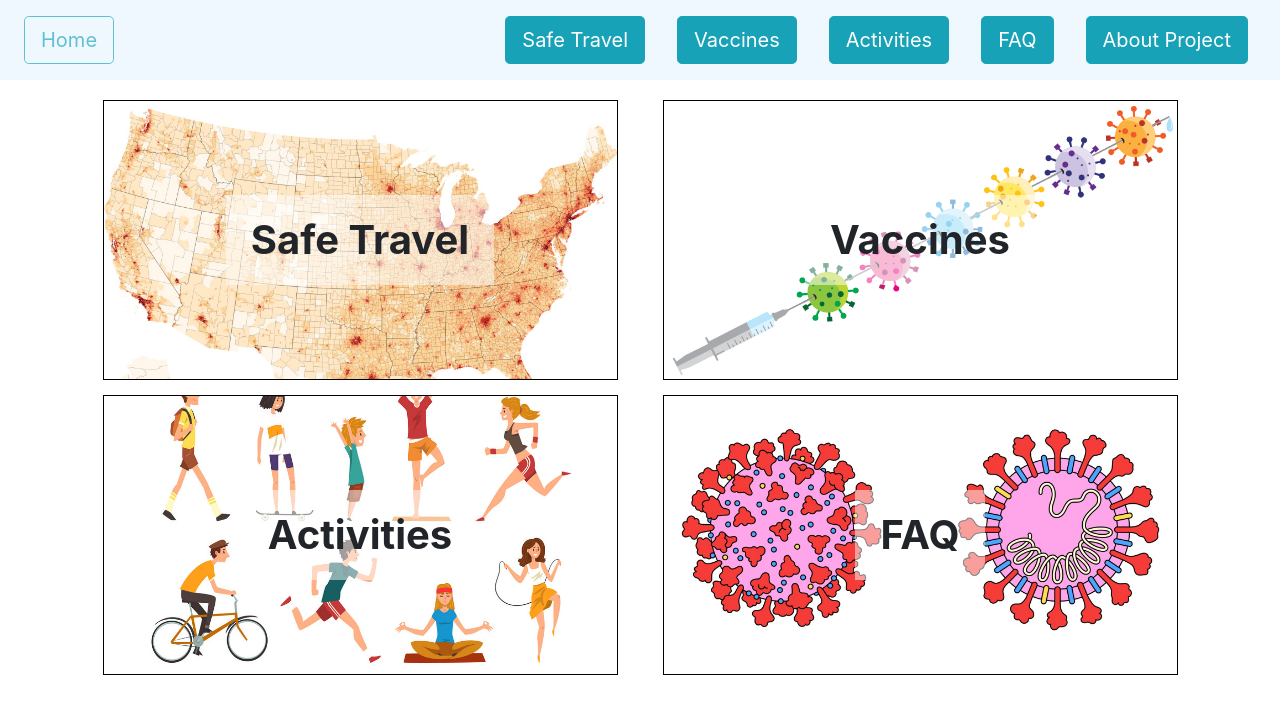
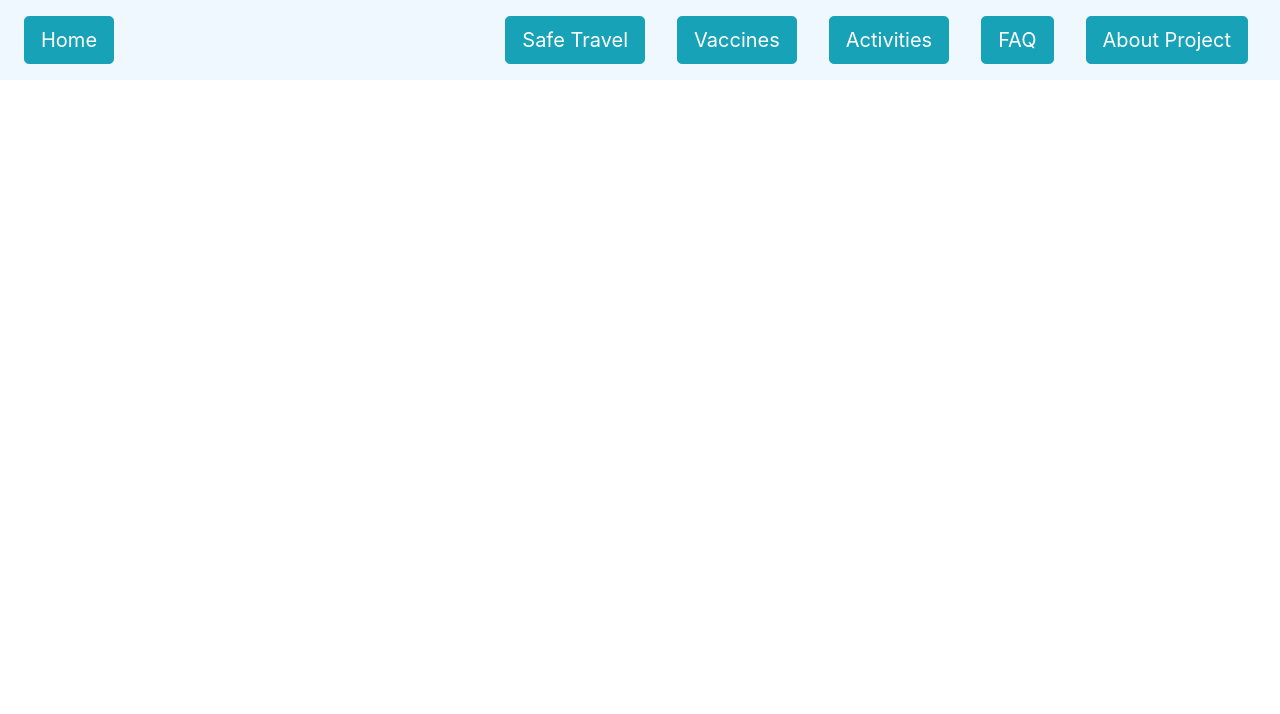
Before and after one commit to CarlaFloricel/cs522-covid-app, a React (Create React App) app: page / in a window 1280 px wide. Shown: the top 714 px of the page. Built offline with nearby package versions, Linux system fonts and the light colour scheme.

Commit message:
changed routes names

```diff
--- a/src/App.js
+++ b/src/App.js
@@ -19,12 +19,12 @@ function App() {
     <div className="App">
       <Route component={Header}></Route>
       <Switch>
-        <Route exact path='/' component={HomePage}></Route>
-        <Route exact path='/map' component={Map}></Route>
-        <Route exact path='/vaccines' component={Vaccines}></Route>
-        <Route exact path='/activities' component={Activities}></Route>
-        <Route exact path='/faq' component={Faq}></Route>
-        <Route exact path='/about' component={AboutProject}></Route>
+        <Route exact path='/cs522-covid-app' component={HomePage}></Route>
+        <Route exact path='/cs522-covid-app/map' component={Map}></Route>
+        <Route exact path='/cs522-covid-app/vaccines' component={Vaccines}></Route>
+        <Route exact path='/cs522-covid-app/activities' component={Activities}></Route>
+        <Route exact path='/cs522-covid-app/faq' component={Faq}></Route>
+        <Route exact path='/cs522-covid-app/about' component={AboutProject}></Route>
       </Switch>
 
     </div>
--- a/src/components/header/header.component.jsx
+++ b/src/components/header/header.component.jsx
@@ -13,10 +13,10 @@ const navLinks = [
 ]
 
 const Header = (props) => {
-    var currPage = (props.location === undefined)? '/' : props.location.pathname;
+    var currPage = (props.location === undefined)? '/cs522-covid-app' : props.location.pathname;
 
     var isButtonActive = (navItem) => {
-        var isActive = (currPage == '/' + navItem.btnId);
+        var isActive = (currPage == '/cs522-covid-app/' + navItem.btnId);
         return isActive
     }
 
@@ -26,7 +26,7 @@ const Header = (props) => {
         return (
 
             <Nav.Link >
-                <Link key={navItem.btnId} to={'/' + navItem.btnId} className="option">
+                <Link key={navItem.btnId} to={'/cs522-covid-app/' + navItem.btnId} className="option">
                     <Button variant={btnClass} disabled={isActive} className={'headerButton btn btn-lg'}>
                         {navItem.btnText}
                     </Button>
@@ -36,7 +36,7 @@ const Header = (props) => {
     }
     const navOptions = navLinks.map(getNavButton)
 
-    const atHome = (currPage === '/');
+    const atHome = (currPage === '/cs522-covid-app');
     const homeVariant = atHome? 'outline-info': 'info';
 
     return (
@@ -45,7 +45,7 @@ const Header = (props) => {
         <Navbar.Collapse id="basic-navbar-nav">
             <Nav className="mr-auto">
             <Nav.Link >
-            <Link to="/" className="option">
+            <Link to="/cs522-covid-app" className="option">
             <Button disabled={atHome} variant={homeVariant} className="btn btn-info btn-lg">
                  Home
             </Button>
--- a/src/components/homepage/homepage.component.jsx
+++ b/src/components/homepage/homepage.component.jsx
@@ -18,25 +18,25 @@ class HomePage extends React.Component {
                    title: "Safe Travel",
                    imageUrl: mapImg,
                    id: 1,
-                   url: '/map'
+                   url: '/cs522-covid-app/map'
                },
                {
                     title: "Vaccines",
                     imageUrl: vaccinesImg,
                     id: 2,
-                    url: '/vaccines'
+                    url: '/cs522-covid-app/vaccines'
                 },
                 {
                     title: "Activities",
                     imageUrl: activitiesImg,
                     id: 3,
-                    url: '/activities'
+                    url: '/cs522-covid-app/activities'
                 },
                 {
                     title: "FAQ",
                     imageUrl: faqImg,
                     id: 4,
-                    url: '/faq'
+                    url: '/cs522-covid-app/faq'
                 },
             ]
         }
```
